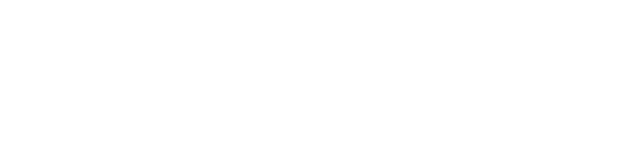
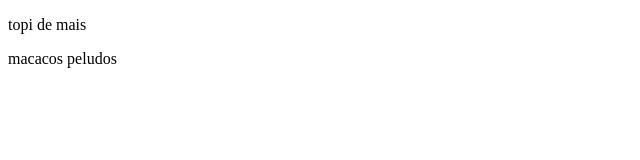
Before and after one commit to GabryelHenrique7/MacacoPreto, a plain HTML site: page index.html in a window 1280 px wide. Shown: the whole page, without its empty margins (0-640 px from the left). Drawn offline with Linux system fonts and the light colour scheme.

Commit message:
Coloquei codigos

```diff
--- a/index.html
+++ b/index.html
@@ -3,9 +3,10 @@
 <head>
     <meta charset="UTF-8">
     <meta name="viewport" content="width=device-width, initial-scale=1.0">
-    <title>Document</title>
+    <title>Gabryel</title>
 </head>
 <body>
-
+    <p>topi de mais</p>
+    <p>macacos peludos</p>
 </body>
 </html>
```
